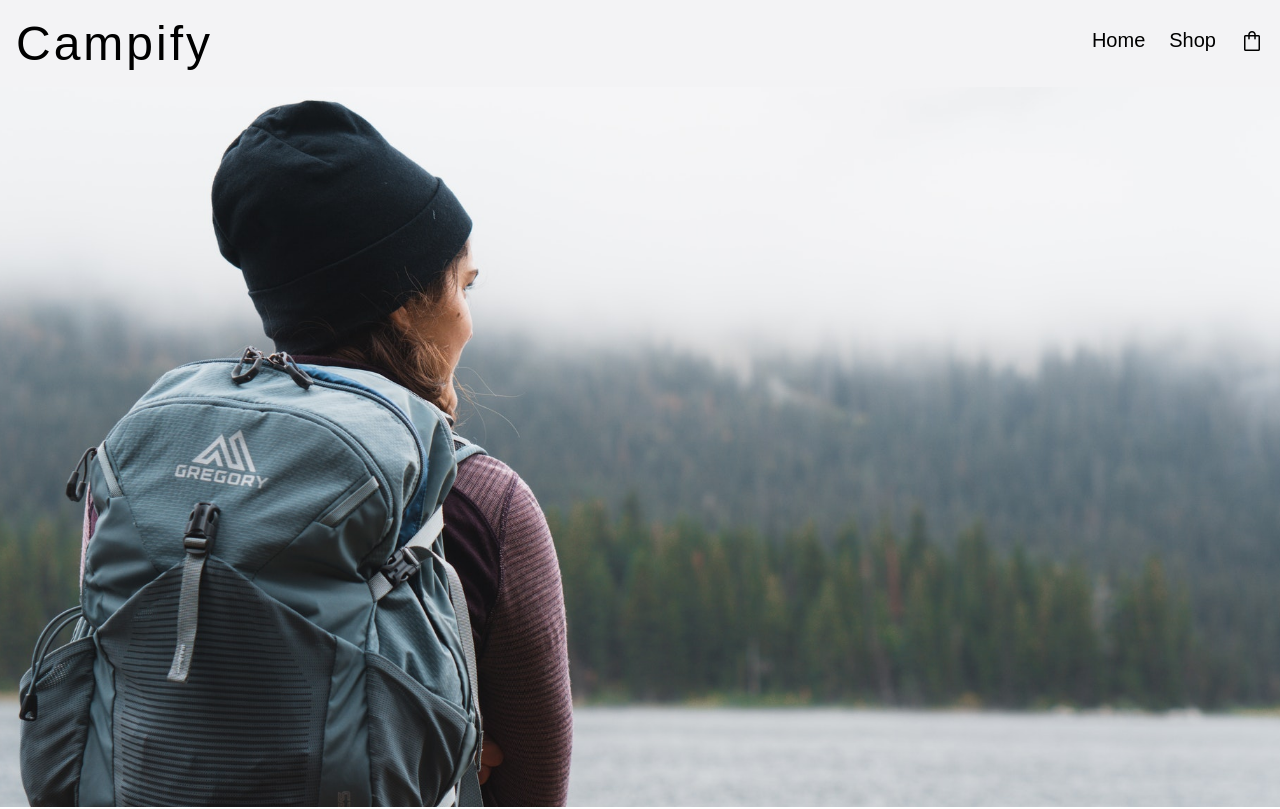
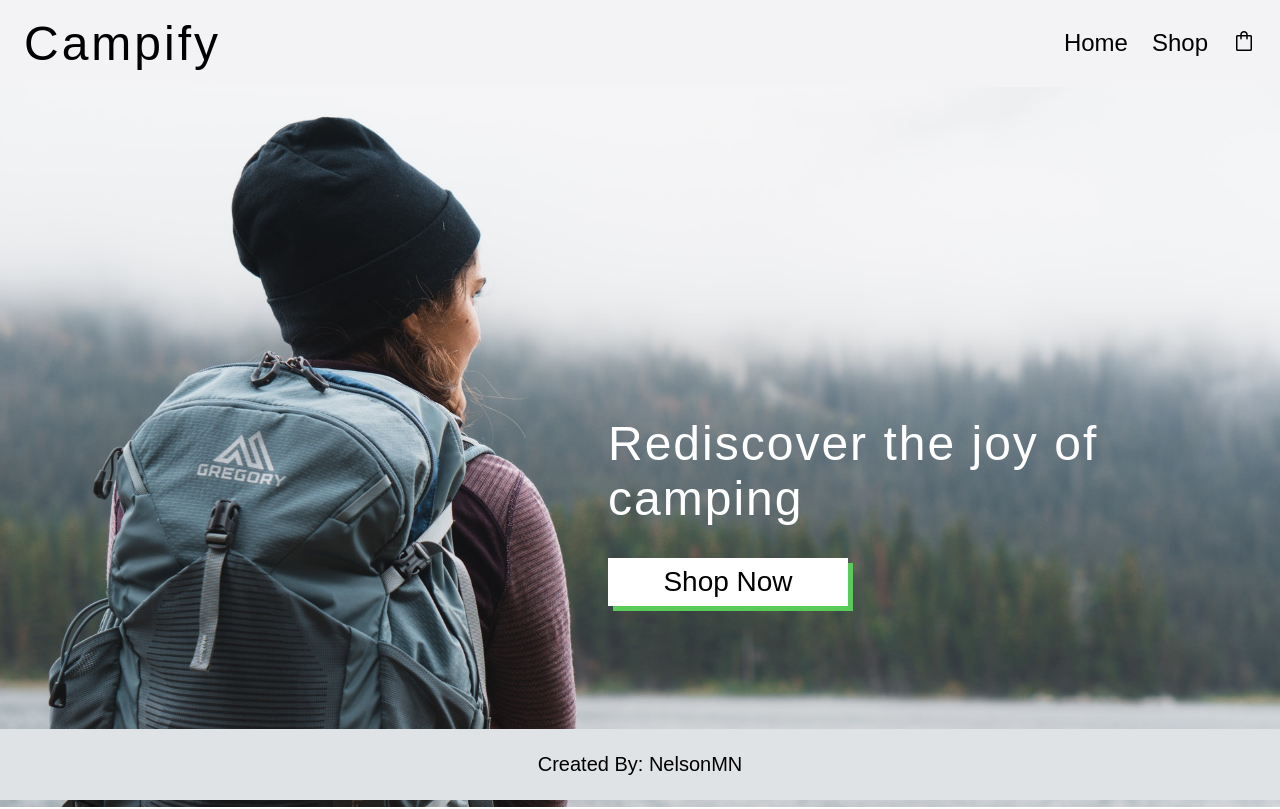
Before and after one commit to NelsonMN/shopping-cart, a React (Create React App) app: page / in a window 1280 px wide. Shown: the top 809 px of the page. Built offline with nearby package versions, Linux system fonts and the light colour scheme.

Commit message:
Finished Home page

```diff
--- a/src/App.css
+++ b/src/App.css
@@ -2,5 +2,12 @@
   box-sizing: border-box;
   margin: 0;
   padding: 0;
-  font-family: Arial, Helvetica, sans-serif;
+  font-family:Arial, Helvetica, sans-serif
 }
+
+* > img {
+  -webkit-user-drag: none;
+  -khtml-user-drag: none;
+  -moz-user-drag: none;
+  -o-user-drag: none;
+}
--- a/src/pages/Cart.js
+++ b/src/pages/Cart.js
@@ -1,10 +1,12 @@
 import Header from "./Header";
+import Footer from "./Footer"
 
 const Cart = () => {
   return (
     <div>
       <Header />
       <h1>Hello from Cart</h1>
+      <Footer />
     </div>
   );
 };
--- /dev/null
+++ b/src/pages/Footer.js
@@ -0,0 +1,11 @@
+import '../styles/footer.css'
+
+const Footer = () => {
+    return (
+            <div className='footer'>
+                <a href='https://github.com/NelsonMN'>Created By: NelsonMN</a>
+            </div>
+    )
+}
+
+export default Footer
--- a/src/pages/Header.js
+++ b/src/pages/Header.js
@@ -4,7 +4,7 @@ import '../styles/header.css'
 const Header = () => {
   return (
     <div className="header">
-      <h1>Campify</h1>
+      <h1><Link to='/'>Campify</Link></h1>
       <nav>
         <Link to='/'>Home</Link>
         <Link to='/shop'>Shop</Link>
--- a/src/pages/Home.js
+++ b/src/pages/Home.js
@@ -1,4 +1,5 @@
 import Header from "./Header";
+import Footer from "./Footer";
 import '../styles/home.css'
 import homeBackground from '../images/home-background.jpg'
 import { Link } from "react-router-dom";
@@ -13,7 +14,11 @@ const Home = () => {
       <Header />
       <div className="home">
         <div className="section1">
-          <img src={homeBackground} alt="home-main"></img>
+          <div className="hero-text">
+            <h1>Rediscover the joy of camping </h1>
+            <button className="shop-button">Shop Now</button>
+          </div>
+          <img src={homeBackground} alt="hero-img"></img>
         </div>
         <div className="section2">
           <h1>Featured Items</h1>
@@ -33,6 +38,7 @@ const Home = () => {
           </div>
         </div>
       </div>
+      <Footer />
     </div>
   );
 };
--- a/src/pages/Shop.js
+++ b/src/pages/Shop.js
@@ -1,10 +1,12 @@
 import Header from "./Header";
+import Footer from "./Footer";
 
 const Shop = () => {
   return (
     <div>
       <Header />
       <h1>Hello from Shop</h1>
+      <Footer />
     </div>
   );
 };
--- /dev/null
+++ b/src/styles/footer.css
@@ -0,0 +1,16 @@
+.footer {
+    padding: 1.5rem 0;
+    width: 100%;
+    text-align: center;
+    background-color: rgb(224, 227, 229);
+    transition-duration: .5s;
+    position: fixed;
+    bottom: 0;
+  }
+
+.footer > a {
+    color: black;
+    text-decoration: none;
+    font-weight: 100;
+    font-size: 1.25rem;
+}
--- a/src/styles/header.css
+++ b/src/styles/header.css
@@ -1,5 +1,10 @@
+a {
+    text-decoration: none;
+    color: inherit;
+}
+
 .header {
-    padding: 1rem;
+    padding: 1rem 1.5rem;
     display: flex;
     align-items: center;
     justify-content: space-between;
@@ -18,12 +23,7 @@
 .header > nav {
     display: flex;
     gap: 1.5rem;
-    font-size: 1.25rem;
-}
-
-nav > a {
-    text-decoration: none;
-    color: inherit;
+    font-size: 1.5rem;
 }
 
 .material-symbols-outlined {
--- a/src/styles/home.css
+++ b/src/styles/home.css
@@ -4,20 +4,20 @@
     height: 45rem;
     max-width: 100%;
     overflow: hidden;
-    position: relative
+    position: relative;
+}
+
+.section1 {
+    display: flex;
+    flex-direction: column;
+    align-items: center;
+    justify-content: center;
 }
 
 .section1 > img {
     width: 100%;
     object-fit: cover;
-    transform: scale(1.05);
-    transition: 1s;
     min-height: 720px;
-}
-
-.section1 > img:hover {
-    transform: scale(1);
-    transition: 1s;
 }
 
 .section2 {
@@ -49,18 +49,57 @@
     justify-content: center;
     height: 325px;
     width: 325px;
-    background-color:rgb(216, 216, 216);
+    background-color:rgb(224, 227, 229);
     transition: .5s;
-    border-radius: 8px;
+    cursor: pointer;
 }
 
 .featured:hover {
-    transform: scale(1.1);
+    transform: scale(1.08);
     transition: .5s;
 }
 
 .featured > img {
     height: 300px;
     width: 300px;
+}
 
+.hero-text {
+    margin-top: 8rem;
+    position: absolute;
+    display: flex;
+    flex-direction: column;
+    gap: 2rem;
+    max-width: 42rem;
+    z-index: 1;
+    padding-right: 5rem;
 }
+
+.hero-text > h1,
+.hero-text > h3 {
+    font-weight: 100;
+    color: white;
+    letter-spacing: 2px;
+}
+
+.hero-text > h1 {
+    font-size: 3rem;
+}
+
+.shop-button {
+    height: 3rem;
+    width: 15rem;
+    font-size: 1.75rem;
+    background: white;
+	border: none;
+	cursor: pointer;
+    box-shadow: 5px 5px 0 0 rgb(88, 203, 88);
+    transition: .5s;
+}
+
+.shop-button:hover {
+    color: white;
+    background: rgb(88, 203, 88);
+    box-shadow: 5px 5px 0 0 white;
+    transition: .5s;
+}
```
